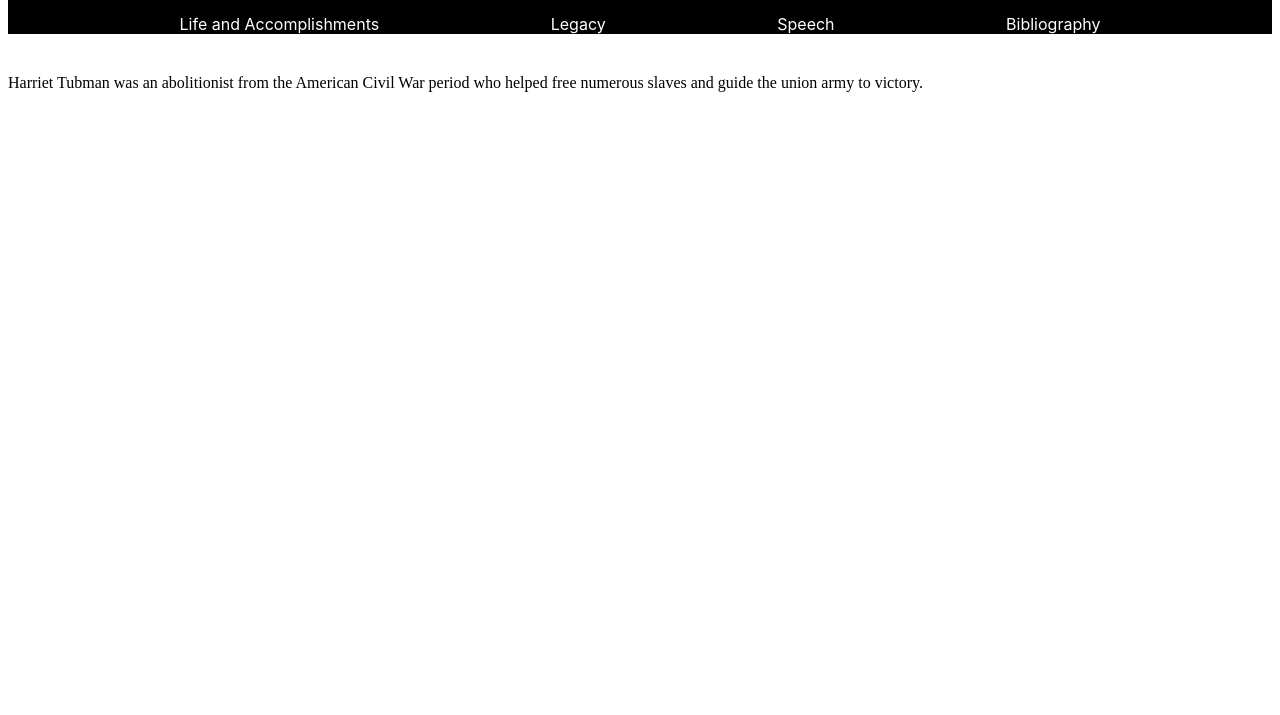
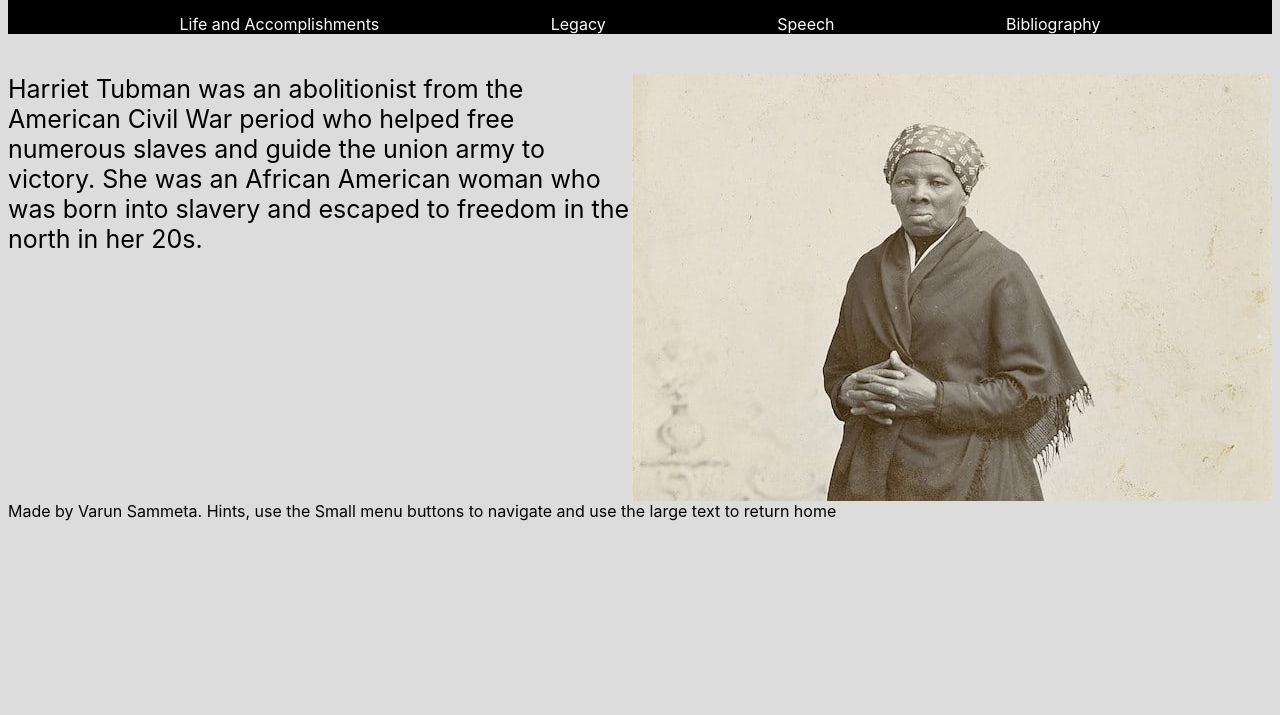
Before and after one commit to OofCraft/history-website, a plain HTML site: page index.html in a window 1280 px wide. Shown: the part 85-800 px from the top of the page. Drawn offline with Linux system fonts and the light colour scheme.

Commit message:
Home Page 1

```diff
--- a/index.html
+++ b/index.html
@@ -28,7 +28,9 @@
         </div>
 
         <div class="body_text">
-            Harriet Tubman was an abolitionist from the American Civil War period who helped free numerous slaves and guide the union army to victory.
+            Harriet Tubman was an abolitionist from the American Civil War period who helped free numerous slaves and guide the union army to victory. She was an African American woman who was born into slavery and escaped to freedom in the north in her 20s.
+            <img src="harriet-tubman1.jpg">
         </div>
+        Made by Varun Sammeta. Hints, use the Small menu buttons to navigate and use the large text to return home
     </body>
 </html>
--- a/style.css
+++ b/style.css
@@ -1,3 +1,7 @@
+body {
+    background-color: gainsboro;
+    font-family: -apple-system, BlinkMacSystemFont, 'Segoe UI', Roboto, Oxygen, Ubuntu, Cantarell, 'Open Sans', 'Helvetica Neue', sans-serif;
+}
 .title{
     display: flex;
     justify-content: center;
@@ -29,3 +33,8 @@ a:visited{
     color: white;
     text-decoration: none;
 }
+.body_text{
+    display: flex;
+    font-family: -apple-system, BlinkMacSystemFont, 'Segoe UI', Roboto, Oxygen, Ubuntu, Cantarell, 'Open Sans', 'Helvetica Neue', sans-serif;
+    font-size: 25px;
+}
```
